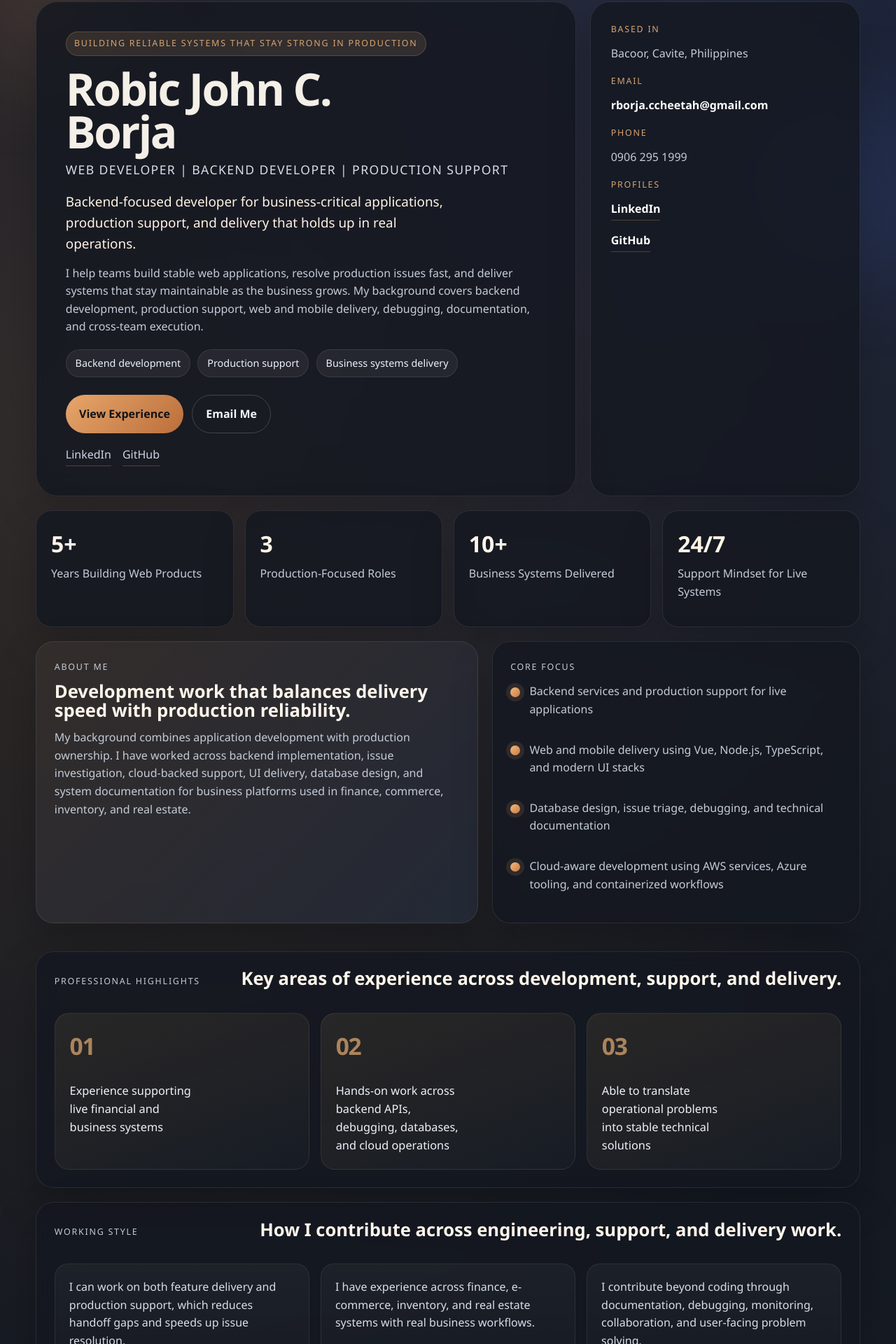
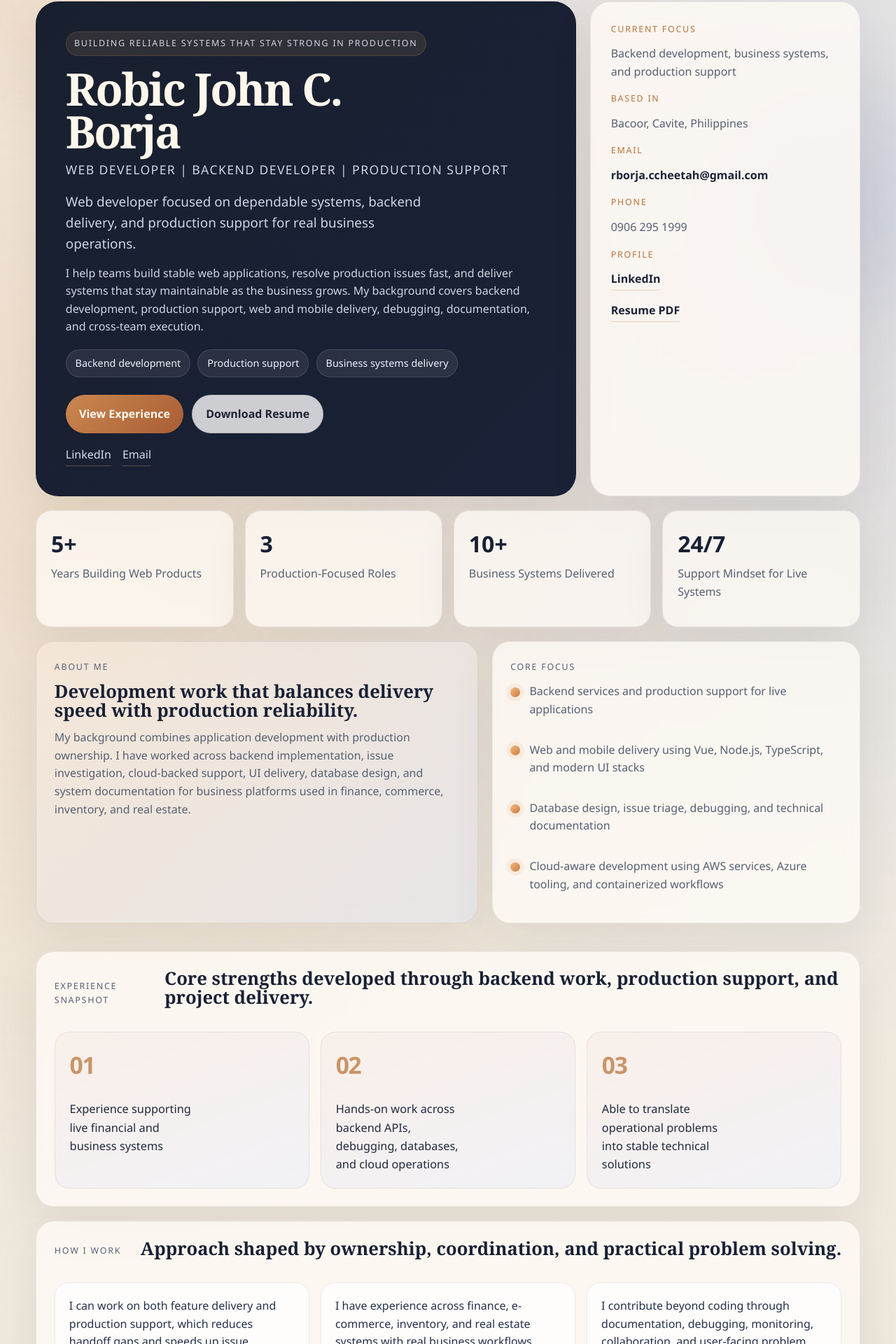
Before and after one commit to robic07/portfolio, a React (Vite) app: page / in a window 1280 px wide. Shown: the part 30-1950 px from the top of the page at 70% size. Built offline with nearby package versions, Linux system fonts and the light colour scheme.

Commit message:
feat: refresh portfolio presentation

```diff
--- a/src/App.jsx
+++ b/src/App.jsx
@@ -5,13 +5,14 @@ const profile = {
   email: 'rborja.ccheetah@gmail.com',
   phone: '0906 295 1999',
   linkedin: 'https://www.linkedin.com/in/robic-john-borja-399328159/',
-  github: 'https://github.com/robic07',
   summary:
     'I help teams build stable web applications, resolve production issues fast, and deliver systems that stay maintainable as the business grows. My background covers backend development, production support, web and mobile delivery, debugging, documentation, and cross-team execution.',
 };
 
 const heroStatement =
-  'Backend-focused developer for business-critical applications, production support, and delivery that holds up in real operations.';
+  'Web developer focused on dependable systems, backend delivery, and production support for real business operations.';
+
+const resumeUrl = `${import.meta.env.BASE_URL}Robic-John-Borja-Resume.pdf`;
 
 const metrics = [
   { value: '5+', label: 'Years Building Web Products' },
@@ -188,29 +189,33 @@ export default function App() {
 
             <div className="cta-group">
               <a className="button" href="#experience">View Experience</a>
-              <a className="button button-secondary" href={`mailto:${profile.email}`}>Email Me</a>
+              <a className="button button-secondary" href={resumeUrl} target="_blank" rel="noreferrer">
+                Download Resume
+              </a>
             </div>
 
             <div className="social-strip">
               <a href={profile.linkedin} target="_blank" rel="noreferrer">LinkedIn</a>
-              <a href={profile.github} target="_blank" rel="noreferrer">GitHub</a>
+              <a href={`mailto:${profile.email}`}>Email</a>
             </div>
           </div>
 
           <aside className="profile-card">
+            <p className="profile-label">Current Focus</p>
+            <p className="profile-value">Backend development, business systems, and production support</p>
             <p className="profile-label">Based in</p>
             <p className="profile-value">{profile.location}</p>
             <p className="profile-label">Email</p>
             <a className="profile-link" href={`mailto:${profile.email}`}>{profile.email}</a>
             <p className="profile-label">Phone</p>
             <p className="profile-value">{profile.phone}</p>
-            <p className="profile-label">Profiles</p>
+            <p className="profile-label">Profile</p>
             <div className="profile-links">
               <a className="profile-link subtle-link" href={profile.linkedin} target="_blank" rel="noreferrer">
                 LinkedIn
               </a>
-              <a className="profile-link subtle-link" href={profile.github} target="_blank" rel="noreferrer">
-                GitHub
+              <a className="profile-link subtle-link" href={resumeUrl} target="_blank" rel="noreferrer">
+                Resume PDF
               </a>
             </div>
           </aside>
@@ -251,8 +256,8 @@ export default function App() {
 
         <section className="section signal-panel">
           <div className="section-heading">
-            <p className="section-tag">Professional Highlights</p>
-            <h2>Key areas of experience across development, support, and delivery.</h2>
+            <p className="section-tag">Experience Snapshot</p>
+            <h2>Core strengths developed through backend work, production support, and project delivery.</h2>
           </div>
 
           <div className="signal-grid">
@@ -267,8 +272,8 @@ export default function App() {
 
         <section className="section">
           <div className="section-heading">
-            <p className="section-tag">Working Style</p>
-            <h2>How I contribute across engineering, support, and delivery work.</h2>
+            <p className="section-tag">How I Work</p>
+            <h2>Approach shaped by ownership, coordination, and practical problem solving.</h2>
           </div>
 
           <div className="reason-grid">
@@ -313,7 +318,7 @@ export default function App() {
         <section className="section" id="projects">
           <div className="section-heading">
             <p className="section-tag">Selected Work</p>
-            <h2>Projects and systems drawn from my actual resume experience.</h2>
+            <h2>Selected systems and platforms based on my actual project experience.</h2>
           </div>
 
           <div className="project-grid">
@@ -378,8 +383,8 @@ export default function App() {
             <a className="button button-secondary" href={profile.linkedin} target="_blank" rel="noreferrer">
               LinkedIn
             </a>
-            <a className="button button-secondary" href={profile.github} target="_blank" rel="noreferrer">
-              GitHub
+            <a className="button button-secondary" href={resumeUrl} target="_blank" rel="noreferrer">
+              Resume PDF
             </a>
           </div>
         </section>
--- a/src/styles.css
+++ b/src/styles.css
@@ -1,7 +1,7 @@
 :root {
   font-family: "Segoe UI", "Helvetica Neue", sans-serif;
-  color: #f4efe7;
-  background: #13161d;
+  color: #1f2430;
+  background: #f4efe6;
   line-height: 1.6;
   font-weight: 400;
 }
@@ -18,9 +18,9 @@ body {
   margin: 0;
   min-height: 100vh;
   background:
-    radial-gradient(circle at 10% 10%, rgba(214, 151, 99, 0.16), transparent 24%),
-    radial-gradient(circle at 80% 0%, rgba(86, 127, 255, 0.16), transparent 22%),
-    linear-gradient(160deg, #101318 0%, #171d27 45%, #0f1218 100%);
+    radial-gradient(circle at 8% 10%, rgba(214, 151, 99, 0.2), transparent 20%),
+    radial-gradient(circle at 92% 6%, rgba(78, 110, 194, 0.16), transparent 18%),
+    linear-gradient(180deg, #f4efe6 0%, #ece5d9 42%, #f6f1e9 100%);
 }
 
 a {
@@ -45,7 +45,7 @@ a {
   left: -4rem;
   width: 16rem;
   height: 16rem;
-  background: rgba(231, 164, 107, 0.22);
+  background: rgba(196, 120, 57, 0.16);
 }
 
 .ambient-two {
@@ -53,7 +53,7 @@ a {
   top: 10rem;
   width: 18rem;
   height: 18rem;
-  background: rgba(80, 126, 255, 0.2);
+  background: rgba(73, 101, 182, 0.15);
 }
 
 .page {
@@ -79,21 +79,24 @@ a {
 .profile-card,
 .section,
 .metric-card {
-  background: rgba(20, 24, 32, 0.82);
-  border: 1px solid rgba(255, 255, 255, 0.09);
-  box-shadow: 0 24px 60px rgba(0, 0, 0, 0.22);
-  backdrop-filter: blur(14px);
+  border: 1px solid rgba(31, 36, 48, 0.08);
+  box-shadow: 0 24px 60px rgba(53, 45, 35, 0.08);
+  backdrop-filter: blur(10px);
 }
 
 .hero-copy {
   border-radius: 2rem;
   padding: 2.6rem;
+  background:
+    linear-gradient(135deg, rgba(24, 31, 46, 0.98), rgba(25, 34, 55, 0.94)),
+    #172031;
 }
 
 .profile-card {
   border-radius: 1.8rem;
   padding: 1.8rem;
   align-self: stretch;
+  background: rgba(255, 251, 246, 0.82);
 }
 
 .eyebrow,
@@ -109,7 +112,7 @@ a {
 .eyebrow,
 .section-tag,
 .profile-label {
-  color: #d8a470;
+  color: #b87438;
 }
 
 h1,
@@ -131,18 +134,29 @@ h2 {
   margin-bottom: 0.75rem;
   font-size: clamp(1.6rem, 2vw, 2.2rem);
   line-height: 1.05;
-  color: #fff6eb;
+  color: #182034;
 }
 
 h3 {
   margin-bottom: 0.3rem;
   font-size: 1.3rem;
-  color: #fff3e3;
+  color: #1c2538;
+}
+
+h1,
+h2 {
+  font-family: Georgia, "Times New Roman", serif;
+}
+
+.hero-copy h1,
+.hero-copy h2,
+.hero-copy h3 {
+  color: #fff7ec;
 }
 
 .hero-title {
   font-size: 1.1rem;
-  color: #d7ddea;
+  color: #d8dfeb;
   letter-spacing: 0.08em;
   text-transform: uppercase;
   margin-bottom: 1rem;
@@ -153,8 +167,8 @@ h3 {
   margin-bottom: 1rem;
   padding: 0.42rem 0.7rem;
   border-radius: 999px;
-  background: rgba(216, 164, 112, 0.14);
-  border: 1px solid rgba(216, 164, 112, 0.24);
+  background: rgba(216, 164, 112, 0.12);
+  border: 1px solid rgba(216, 164, 112, 0.18);
 }
 
 .hero-description,
@@ -166,14 +180,20 @@ h3 {
 .metric-label,
 .profile-value,
 .timeline-company {
-  color: #c4ccd8;
+  color: #566073;
 }
 
 .hero-statement {
   max-width: 34rem;
   margin-bottom: 0.9rem;
   font-size: 1.18rem;
-  color: #fff2e3;
+  color: #f7efe1;
+}
+
+.hero-description,
+.hero-copy .profile-value,
+.hero-copy p {
+  color: #ced6e2;
 }
 
 .cta-group,
@@ -195,8 +215,8 @@ h3 {
 .hero-proof span {
   padding: 0.45rem 0.8rem;
   border-radius: 999px;
-  background: rgba(255, 255, 255, 0.06);
-  border: 1px solid rgba(255, 255, 255, 0.09);
+  background: rgba(255, 255, 255, 0.08);
+  border: 1px solid rgba(255, 255, 255, 0.12);
   color: #edf2fa;
   font-size: 0.9rem;
 }
@@ -214,16 +234,26 @@ h3 {
 
 .social-strip a,
 .subtle-link {
-  color: #cdd6e4;
+  color: #46506a;
   text-decoration: none;
-  border-bottom: 1px solid rgba(216, 164, 112, 0.28);
+  border-bottom: 1px solid rgba(184, 116, 56, 0.28);
   padding-bottom: 0.15rem;
 }
 
 .social-strip a:hover,
 .subtle-link:hover {
-  color: #fff5e8;
-  border-color: rgba(216, 164, 112, 0.7);
+  color: #1b2437;
+  border-color: rgba(184, 116, 56, 0.7);
+}
+
+.hero-copy .social-strip a {
+  color: #d7dfeb;
+  border-color: rgba(216, 164, 112, 0.34);
+}
+
+.hero-copy .social-strip a:hover {
+  color: #fff6ea;
+  border-color: rgba(216, 164, 112, 0.72);
 }
 
 .button {
@@ -232,8 +262,8 @@ h3 {
   justify-content: center;
   padding: 0.85rem 1.2rem;
   border-radius: 999px;
-  background: linear-gradient(135deg, #e6a66b, #bc6e3b);
-  color: #101318;
+  background: linear-gradient(135deg, #ca8750, #a95d34);
+  color: #fffaf3;
   text-decoration: none;
   font-weight: 700;
   transition: transform 0.2s ease, box-shadow 0.2s ease;
@@ -241,19 +271,19 @@ h3 {
 
 .button:hover {
   transform: translateY(-2px);
-  box-shadow: 0 14px 28px rgba(188, 110, 59, 0.28);
+  box-shadow: 0 14px 28px rgba(169, 93, 52, 0.22);
 }
 
 .button-secondary {
-  background: transparent;
-  border: 1px solid rgba(255, 255, 255, 0.18);
-  color: #f3f6fb;
+  background: rgba(255, 255, 255, 0.78);
+  border: 1px solid rgba(31, 36, 48, 0.1);
+  color: #1f2430;
 }
 
 .profile-link {
   display: inline-block;
   margin-bottom: 1rem;
-  color: #ffffff;
+  color: #1b2437;
   font-weight: 600;
   text-decoration: none;
   word-break: break-word;
@@ -275,13 +305,14 @@ h3 {
 .metric-card {
   border-radius: 1.4rem;
   padding: 1.3rem;
+  background: rgba(255, 251, 246, 0.74);
 }
 
 .metric-value {
   margin-bottom: 0.35rem;
   font-size: 2rem;
   font-weight: 800;
-  color: #fff5e8;
+  color: #182034;
 }
 
 .feature-layout {
@@ -293,12 +324,13 @@ h3 {
   border-radius: 1.6rem;
   padding: 1.6rem;
   margin-bottom: 1.25rem;
+  background: rgba(255, 251, 246, 0.78);
 }
 
 .section-strong {
   background:
-    linear-gradient(135deg, rgba(230, 166, 107, 0.14), rgba(48, 56, 76, 0.5)),
-    rgba(20, 24, 32, 0.88);
+    linear-gradient(135deg, rgba(196, 120, 57, 0.12), rgba(76, 98, 156, 0.12)),
+    rgba(255, 251, 246, 0.8);
 }
 
 .strength-list {
@@ -322,22 +354,22 @@ h3 {
   padding: 1.3rem;
   border-radius: 1.3rem;
   background:
-    linear-gradient(160deg, rgba(216, 164, 112, 0.12), rgba(255, 255, 255, 0.03)),
-    rgba(18, 22, 30, 0.88);
-  border: 1px solid rgba(255, 255, 255, 0.08);
+    linear-gradient(160deg, rgba(196, 120, 57, 0.1), rgba(79, 106, 173, 0.08)),
+    rgba(255, 255, 255, 0.78);
+  border: 1px solid rgba(31, 36, 48, 0.08);
 }
 
 .signal-card p {
   margin: 0;
   max-width: 20ch;
   font-size: 1.02rem;
-  color: #edf2fa;
+  color: #20293d;
 }
 
 .signal-mark {
   display: inline-block;
   margin-bottom: 1.4rem;
-  color: rgba(216, 164, 112, 0.75);
+  color: rgba(184, 116, 56, 0.74);
   font-size: 2.1rem;
   font-weight: 800;
   letter-spacing: -0.04em;
@@ -352,13 +384,13 @@ h3 {
 .reason-card {
   padding: 1.25rem;
   border-radius: 1.2rem;
-  background: linear-gradient(180deg, rgba(255, 255, 255, 0.04), rgba(255, 255, 255, 0.02));
-  border: 1px solid rgba(255, 255, 255, 0.08);
+  background: rgba(255, 255, 255, 0.68);
+  border: 1px solid rgba(31, 36, 48, 0.08);
 }
 
 .reason-card p {
   margin: 0;
-  color: #d8deea;
+  color: #24304a;
 }
 
 .strength-item {
@@ -431,12 +463,13 @@ h3 {
 
 .timeline-company {
   margin-bottom: 0.8rem;
+  color: #6b7282;
 }
 
 .timeline-points {
   margin: 0;
   padding-left: 1.15rem;
-  color: #d3d9e4;
+  color: #313a4a;
 }
 
 .timeline-points li + li {
@@ -452,8 +485,10 @@ h3 {
 .project-card {
   border-radius: 1.4rem;
   padding: 1.35rem;
-  background: linear-gradient(180deg, rgba(26, 31, 42, 0.94), rgba(16, 19, 24, 0.94));
-  border: 1px solid rgba(255, 255, 255, 0.08);
+  background:
+    linear-gradient(180deg, rgba(21, 28, 42, 0.97), rgba(17, 23, 34, 0.95));
+  border: 1px solid rgba(255, 255, 255, 0.06);
+  box-shadow: 0 20px 40px rgba(29, 25, 20, 0.12);
 }
 
 .project-topline {
@@ -467,12 +502,18 @@ h3 {
   margin: 0;
   font-size: 1.75rem;
   font-weight: 800;
-  color: rgba(216, 164, 112, 0.28);
+  color: rgba(216, 164, 112, 0.24);
 }
 
 .project-type {
   color: #9ab2ff;
   margin-bottom: 0.7rem;
+}
+
+.project-card h3,
+.project-card .project-description,
+.project-card .project-index {
+  color: #fff3e3;
 }
 
 .project-role,
@@ -496,13 +537,17 @@ h3 {
 .case-study > div {
   padding: 0.95rem;
   border-radius: 1rem;
-  background: rgba(255, 255, 255, 0.035);
-  border: 1px solid rgba(255, 255, 255, 0.06);
+  background: rgba(255, 255, 255, 0.045);
+  border: 1px solid rgba(255, 255, 255, 0.07);
 }
 
 .case-label {
   margin-bottom: 0.45rem;
   color: #8fb0ff;
+}
+
+.project-card .project-description {
+  color: #d2dae7;
 }
 
 .chip,
@@ -534,9 +579,9 @@ h3 {
 
 .skill-chip {
   padding: 0.5rem 0.85rem;
-  background: rgba(216, 164, 112, 0.12);
-  color: #ffedd9;
-  border: 1px solid rgba(216, 164, 112, 0.2);
+  background: rgba(184, 116, 56, 0.1);
+  color: #2d3444;
+  border: 1px solid rgba(184, 116, 56, 0.16);
 }
 
 .contact-panel {
@@ -549,10 +594,10 @@ h3 {
   padding: 2rem;
   border-radius: 1.8rem;
   background:
-    linear-gradient(130deg, rgba(216, 164, 112, 0.16), rgba(81, 110, 198, 0.14)),
-    rgba(20, 24, 32, 0.9);
-  border: 1px solid rgba(255, 255, 255, 0.08);
-  box-shadow: 0 24px 60px rgba(0, 0, 0, 0.22);
+    linear-gradient(130deg, rgba(196, 120, 57, 0.14), rgba(81, 110, 198, 0.1)),
+    rgba(255, 251, 246, 0.86);
+  border: 1px solid rgba(31, 36, 48, 0.08);
+  box-shadow: 0 24px 60px rgba(53, 45, 35, 0.08);
 }
 
 .closing-banner p:last-child {
```
Also changed, not shown: 7 other files (tests, documents, lock files or other folders).
